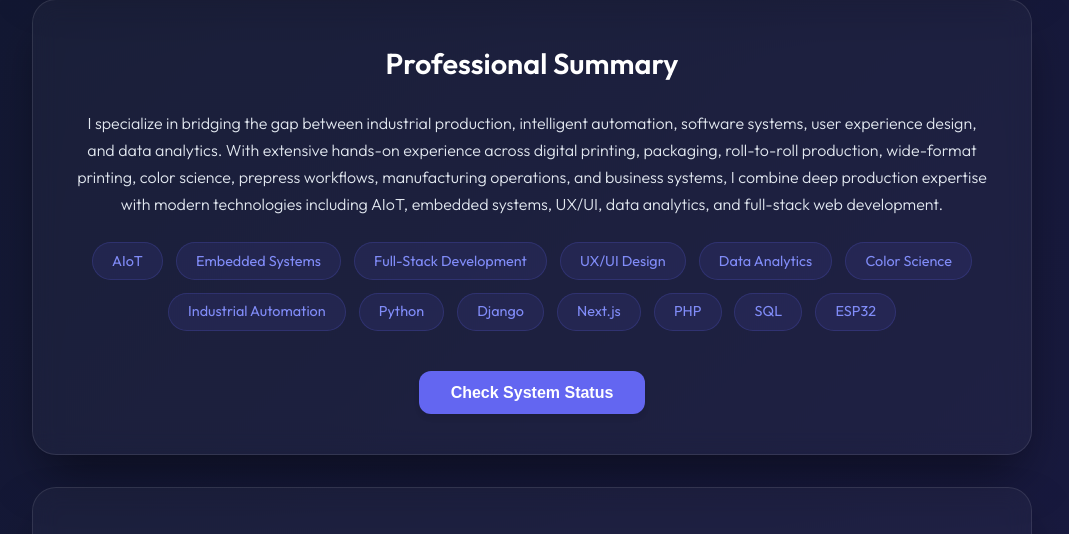
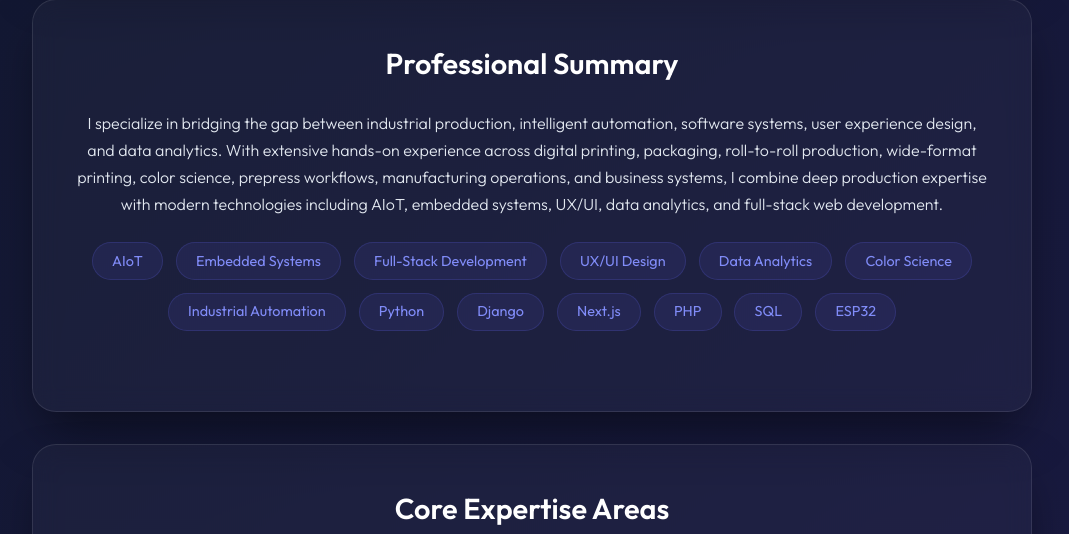
Before and after one commit to bstfsfx/personal, a Flask app: page / in a window 1280 px wide. Shown: the part 1093-1627 px from the top of the page, without its empty margins (108-1177 px from the left). Run offline with Flask 3, Linux system fonts and the light colour scheme.

Commit message:
Remove check system status feature that confuses visitors

```diff
--- a/index.html
+++ b/index.html
@@ -117,8 +117,6 @@
                     <span class="skill-tag" data-i18n="skill-sql">SQL</span>
                     <span class="skill-tag" data-i18n="skill-esp32">ESP32</span>
                 </div>
-                <button id="status-btn" class="btn-primary" data-i18n="check-status">Check System Status</button>
-                <div id="status-response" class="response-box hidden"></div>
             </section>
 
             <section class="card glass">
--- a/static/js/i18n.js
+++ b/static/js/i18n.js
@@ -31,9 +31,6 @@ const translations = {
         // Professional Summary
         "professional-summary": "Professional Summary",
         "summary-text": "I specialize in bridging the gap between industrial production, intelligent automation, software systems, user experience design, and data analytics. With extensive hands-on experience across digital printing, packaging, roll-to-roll production, wide-format printing, color science, prepress workflows, manufacturing operations, and business systems, I combine deep production expertise with modern technologies including AIoT, embedded systems, UX/UI, data analytics, and full-stack web development.",
-        "check-status": "Check System Status",
-        "status-online": "Personal website is running perfectly!",
-        "status-fetching": "Fetching...",
 
         // Core Expertise
         "core-expertise": "Core Expertise Areas",
@@ -118,9 +115,6 @@ const translations = {
         // Professional Summary
         "professional-summary": "專業概要",
         "summary-text": "我專精於彌合工業生產、智慧自動化、軟體系統、使用者體驗設計與數據分析之間的鴻溝。擁有數位印刷、包裝、卷對卷生產、大幅面印刷、色彩科學、預檢流程、製造營運與商業系統的豐富實務經驗，我將深厚的生產專業與現代科技結合，包括 AIoT、嵌入式系統、UX/UI、數據分析與全端網頁開發。",
-        "check-status": "檢查系統狀態",
-        "status-online": "個人網站運行良好！",
-        "status-fetching": "取得中...",
 
         // Core Expertise
         "core-expertise": "核心專業領域",
@@ -204,10 +198,7 @@ const translations = {
 
         // Professional Summary
         "professional-summary": "プロフェッショナルサマリー",
-        "summary-text": "私は産業生産、知的自動化、ソフトウェアシステム、ユーザー体験デザイン、データ分析の間のギャップを埋めることを専門としています。デジタル印刷、包装、ロールツーロール生産、大判印刷、色彩科学、プリプレスワークフロー、製造オペレーション、ビジネスシステムに関する豊富な実務経験を持ち、AIoT、組込みシステム、UX/UI、データ分析、フロントエンドとバックエンドWeb開発を含む현대技術を深い生産专业知识と組み合わせています。",
-        "check-status": "システム状態確認",
-        "status-online": "パーソナルウェブサイトは正常に動作しています！",
-        "status-fetching": "取得中...",
+        "summary-text": "私は産業生産、知的自動化、ソフトウェアシステム、ユーザー体験デザイン、データ分析の間のギャップを埋めることを専門としています。デジタル印刷、包装、ロールツーロール生産、大判印刷、色彩科学、プリプレスワークフロー、制造オペレーション、ビジネスシステムに関する豊富な実務経験を持ち、AIoT、組込みシステム、UX/UI、データ分析、フロントエンドとバックエンドWeb開発を含む 현대 기술을深い生産 전문知識と 결합하고 있습니다。",
 
         // Core Expertise
         "core-expertise": "コア専門領域",
--- a/templates/index.html
+++ b/templates/index.html
@@ -117,8 +117,6 @@
                     <span class="skill-tag" data-i18n="skill-sql">SQL</span>
                     <span class="skill-tag" data-i18n="skill-esp32">ESP32</span>
                 </div>
-                <button id="status-btn" class="btn-primary" data-i18n="check-status">Check System Status</button>
-                <div id="status-response" class="response-box hidden"></div>
             </section>
 
             <section class="card glass">
```
